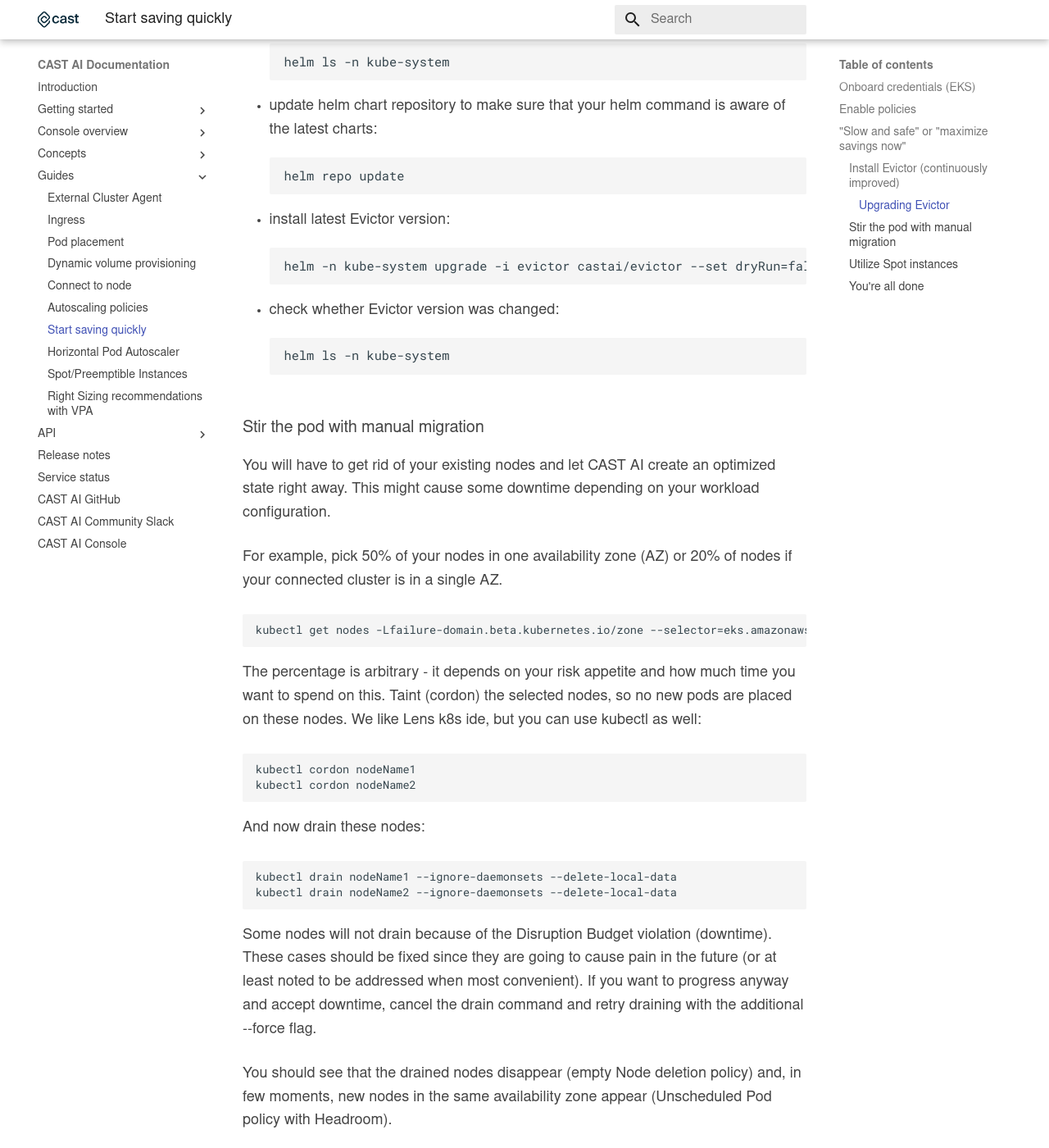
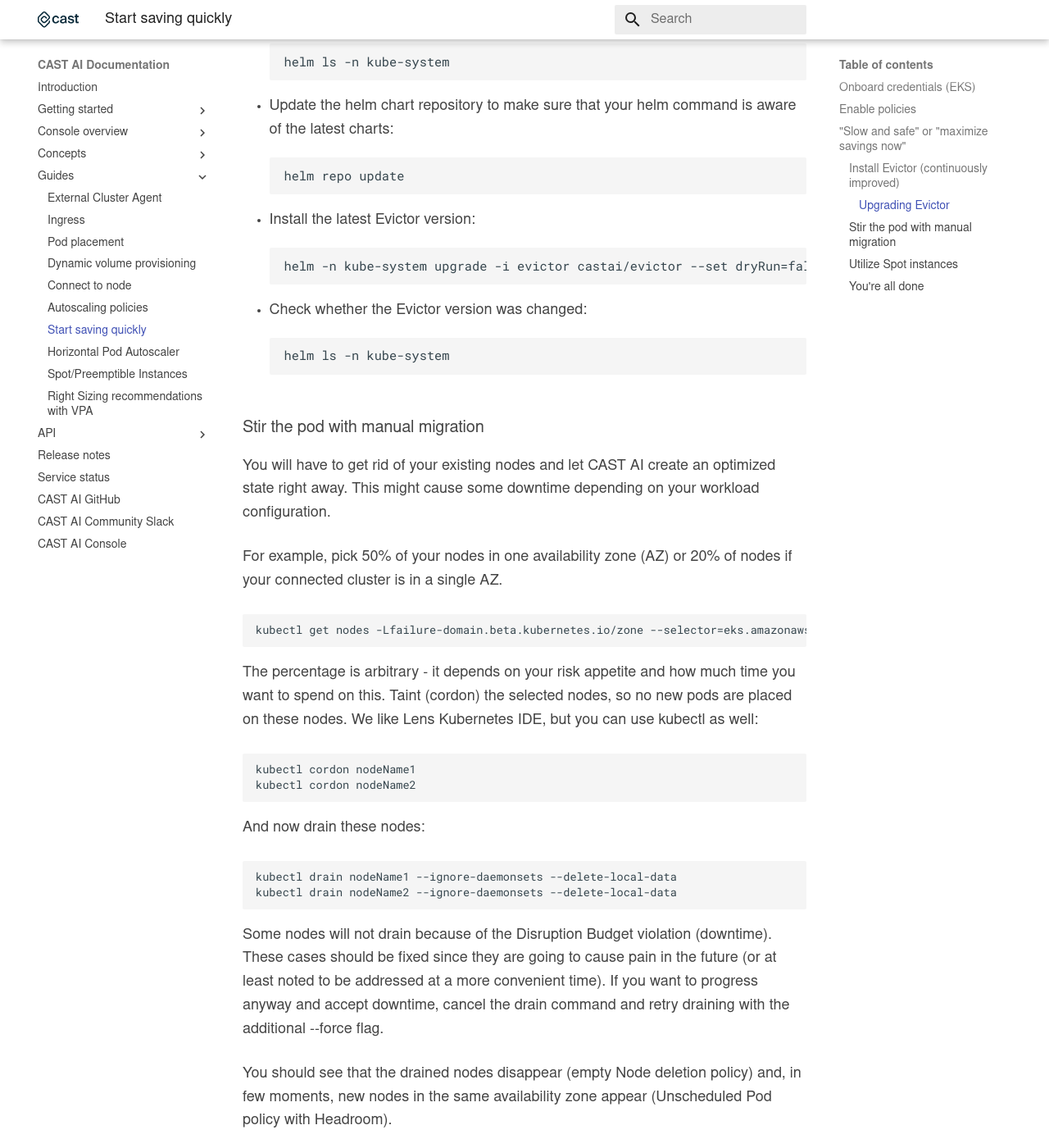
Before and after one commit to castai/docs, an MkDocs documentation site: the page built from docs/guides/start-saving-quickly.md, in a window 1280 px wide and 1400 px high, scrolled down 2110 px. Shown: the whole window at 82% size. Built offline with MkDocs 1.6.1 and Material for MkDocs 9.7.7, drawn with Linux system fonts in a browser that asks for light colours; some web fonts are replaced; some of the changed text lies outside the part shown.

Commit message:
Update start-saving-quickly.md

````diff
--- a/docs/guides/start-saving-quickly.md
+++ b/docs/guides/start-saving-quickly.md
@@ -47,25 +47,25 @@
 
 #### Upgrading Evictor
 
-- check the Evictor version you are currently using:
+- Check the Evictor version you are currently using:
 
     ```
     helm ls -n kube-system
     ```
 
-- update helm chart repository to make sure that your helm command is aware of the latest charts:
+- Update the helm chart repository to make sure that your helm command is aware of the latest charts:
 
     ```
     helm repo update
     ```
 
-- install latest Evictor version:
+- Install the latest Evictor version:
 
     ```
     helm -n kube-system upgrade -i evictor castai/evictor --set dryRun=false
     ```
 
-- check whether Evictor version was changed:
+- Check whether the Evictor version was changed:
 
     ```
     helm ls -n kube-system
@@ -83,7 +83,7 @@
 ```
 
 The percentage is arbitrary - it depends on your risk appetite and how much time you want to spend on this. Taint (cordon)
-the selected nodes, so no new pods are placed on these nodes. We like Lens k8s ide, but you can use kubectl as
+the selected nodes, so no new pods are placed on these nodes. We like Lens Kubernetes IDE, but you can use kubectl as
 well:
 
 ```
@@ -99,7 +99,7 @@
 ```
 
 Some nodes will not drain because of the Disruption Budget violation (downtime). These cases should be fixed since they are going to
-cause pain in the future (or at least noted to be addressed when most convenient). If you want to progress anyway and accept
+cause pain in the future (or at least noted to be addressed at a more convenient time). If you want to progress anyway and accept
 downtime, cancel the drain command and retry draining with the additional --force flag.
 
 You should see that the drained nodes disappear (empty Node deletion policy) and, in few moments, new nodes in the same
@@ -142,4 +142,4 @@
 
 - Reduce the Headroom policy to a smaller number that fits your smooth organic growth better.
 
-- Install Evictor, if you haven't already done that.
+- Install Evictor if you haven't already done that.
````
Also changed, not shown: other parts of docs/guides/start-saving-quickly.md (+1 -1 lines).
